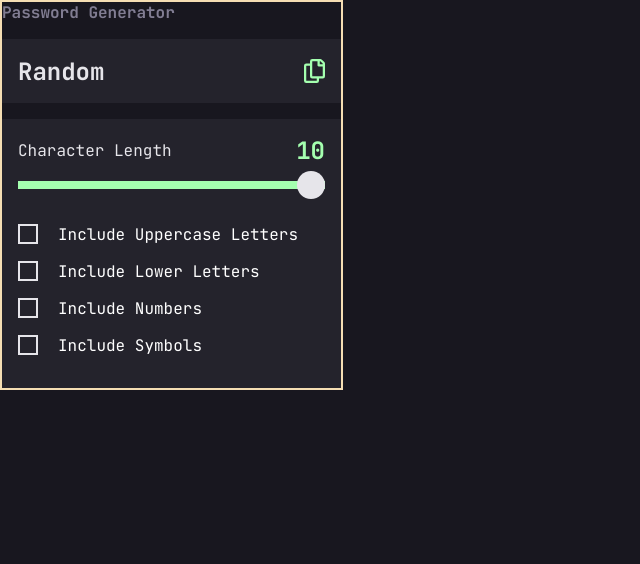
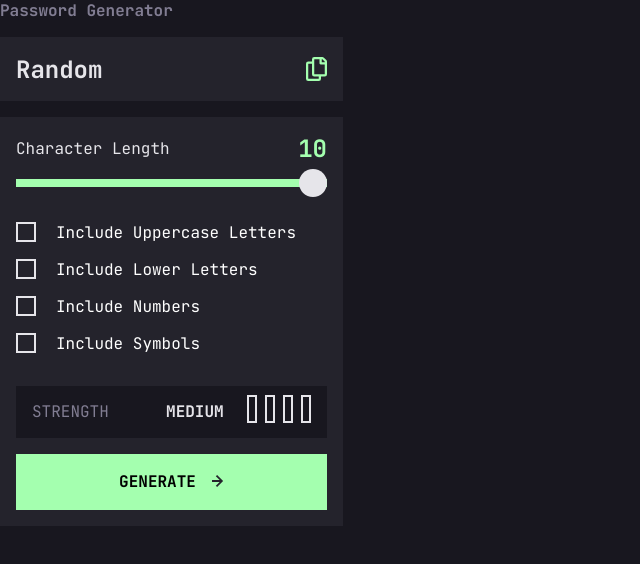
Before and after one commit to ashish-d2/random-password-generator, a React (Create React App) app: page / in a window 1280 px wide. Shown: the top 564 px of the page, without its empty margins (0-640 px from the left). Built offline with nearby package versions, Linux system fonts and the light colour scheme.

Commit message:
Added generate password btn

```diff
--- a/src/App.css
+++ b/src/App.css
@@ -1,5 +1,4 @@
 main {
   max-width: 343px;
-  border: 2px solid wheat;
   color: white;
 }
--- a/src/components/settings/Settings.js
+++ b/src/components/settings/Settings.js
@@ -2,6 +2,8 @@ import styles from "./Settings.module.scss";
 
 import Slider from "./slider/Slider";
 import Rules from "./rules/Rules";
+import PasswordStrrength from "./passwordStrength/PasswordStrength";
+import GeneratePassword from "./generatePassword/GeneratePassword";
 
 const settings = [
   {
@@ -29,6 +31,8 @@ export default function Settings() {
           <Rules rule={setting} key={setting.id} />
         ))}
       </div>
+      <PasswordStrrength />
+      <GeneratePassword />
     </div>
   );
 }
--- /dev/null
+++ b/src/components/settings/generatePassword/GeneratePassword.js
@@ -0,0 +1,11 @@
+import styles from "./GeneratePassword.module.scss";
+import arrowIcon from "./../../../assets/images/icon-arrow-right.svg";
+
+export default function GeneratePassword() {
+  return (
+    <button className={`normal-text ${styles.btn}`}>
+      Generate
+      <img src={arrowIcon} alt="arrow-icon" className={styles.arrowIcon} />
+    </button>
+  );
+}
--- /dev/null
+++ b/src/components/settings/generatePassword/GeneratePassword.module.scss
@@ -0,0 +1,14 @@
+@use "./../../../variables" as vars;
+
+.btn {
+  border: none;
+  width: 100%;
+  height: 3.5em;
+  background-color: vars.$neon-green;
+  text-transform: uppercase;
+  cursor: pointer;
+}
+
+.arrowIcon {
+  margin-left: 1em;
+}
--- /dev/null
+++ b/src/components/settings/passwordStrength/PasswordStrength.js
@@ -0,0 +1,18 @@
+import styles from "./PasswordStrrength.module.scss";
+
+export default function PasswordStrrength() {
+  return (
+    <div className={styles.passwordStrengthContainer}>
+      <p className={styles.strength}>Strength</p>
+      <div className={styles.strengthContainer}>
+        <p className={`normal-text ${styles.actualStrength}`}>Medium</p>
+        <p className={styles.figure}>
+          <span></span>
+          <span></span>
+          <span></span>
+          <span></span>
+        </p>
+      </div>
+    </div>
+  );
+}
--- /dev/null
+++ b/src/components/settings/passwordStrength/PasswordStrrength.module.scss
@@ -0,0 +1,45 @@
+@use "./../../../variables" as vars;
+
+.passwordStrengthContainer {
+  width: 100%;
+  height: 3.25em;
+  display: flex;
+  align-items: center;
+  justify-content: space-between;
+  padding: 0 1em;
+  background-color: #18171f;
+  margin: 1em 0;
+}
+
+.strength {
+  color: vars.$grey;
+  text-transform: uppercase;
+}
+
+.strengthContainer {
+  display: flex;
+  align-items: center;
+  justify-content: space-between;
+  gap: 1em;
+  min-width: 9.06em;
+
+  .actualStrength {
+    color: vars.$almost-white;
+    text-transform: uppercase;
+  }
+}
+
+.figure {
+  span {
+    display: inline-block;
+    width: 10px;
+    height: 28px;
+    border: 2px solid vars.$almost-white;
+    background-color: inherit;
+    margin-right: 0.5em;
+  }
+
+  span:last-child {
+    margin-right: 0;
+  }
+}
```
